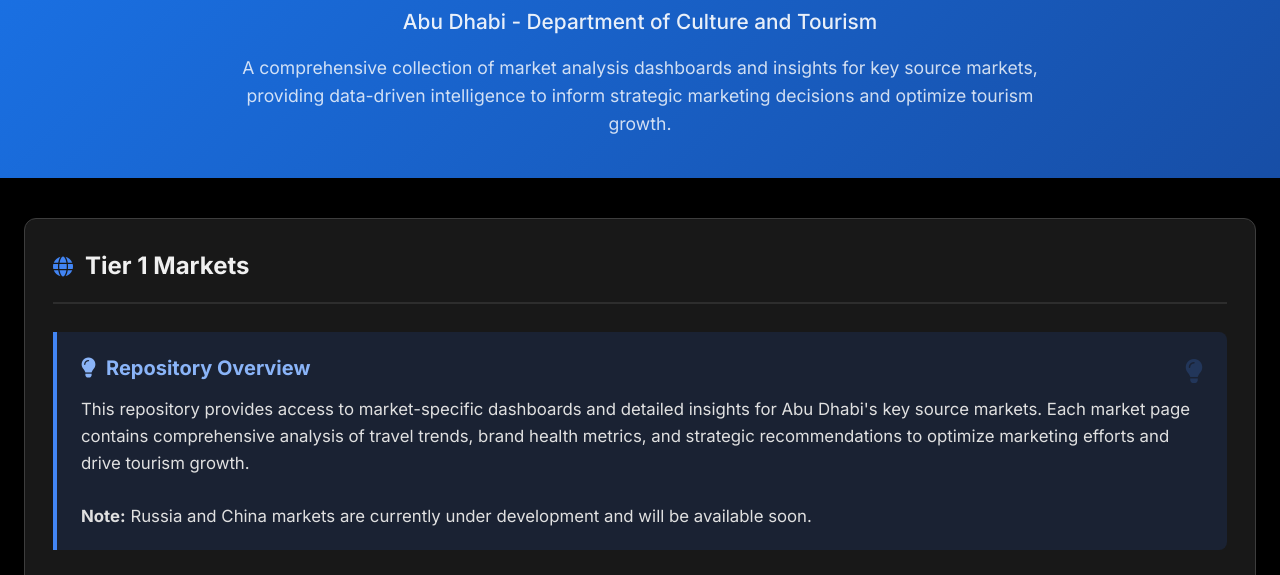
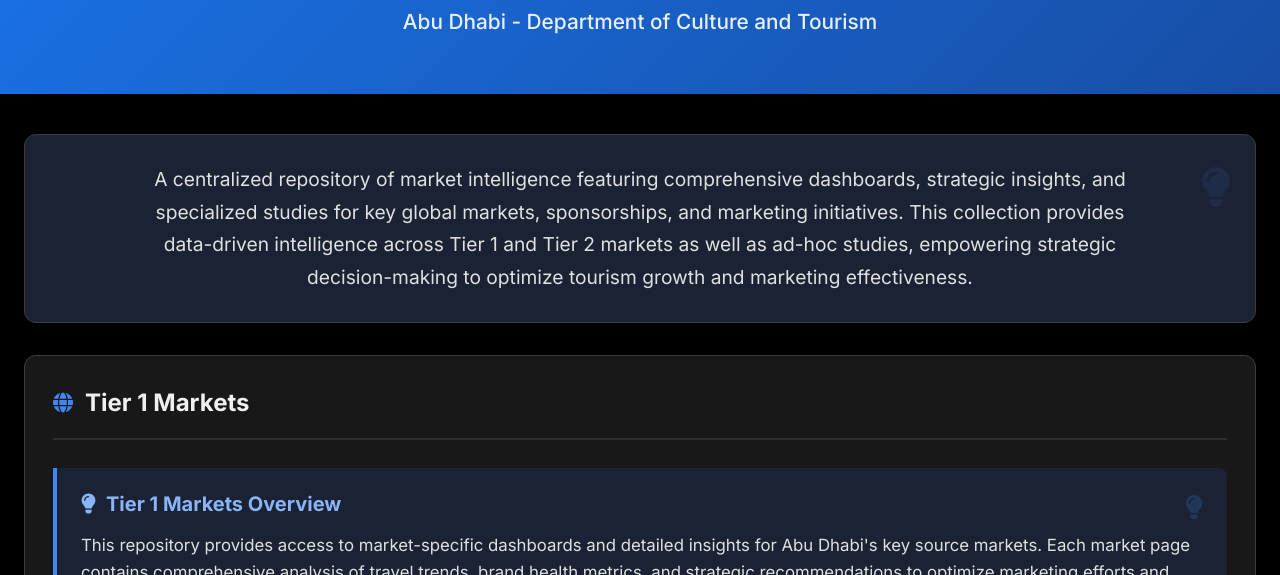
Before and after one commit to studiorns/DCTMarketAnalysisRepository, a plain HTML site: page index.html in a window 1280 px wide. Shown: the part 151-726 px from the top of the page. Drawn offline with Linux system fonts and the light colour scheme.

Commit message:
Add files via upload

```diff
--- a/index.html
+++ b/index.html
@@ -129,6 +129,39 @@
             font-size: 1.1rem;
             margin: 0 auto;
             opacity: 0.8;
+        }
+
+        .summary-section {
+            background-color: var(--primary-light);
+            border-radius: var(--radius-md);
+            padding: 28px 32px;
+            margin-bottom: 32px;
+            box-shadow: var(--shadow);
+            border: 1px solid var(--gray-300);
+            position: relative;
+            overflow: hidden;
+        }
+
+        .summary-section::before {
+            content: '\f0eb';
+            font-family: 'Font Awesome 6 Free';
+            font-weight: 900;
+            position: absolute;
+            top: 20px;
+            right: 24px;
+            font-size: 2.5rem;
+            color: var(--primary);
+            opacity: 0.1;
+        }
+
+        .summary-text {
+            font-size: 1.2rem;
+            line-height: 1.7;
+            color: var(--gray-800);
+            margin: 0;
+            text-align: center;
+            max-width: 1000px;
+            margin: 0 auto;
         }
 
         .dashboard-section {
@@ -443,16 +476,18 @@
             </div>
             <h1>Market Analysis Repository</h1>
             <div class="subtitle">Abu Dhabi - Department of Culture and Tourism</div>
-            <p class="description">A comprehensive collection of market analysis dashboards and insights for key source markets, providing data-driven intelligence to inform strategic marketing decisions and optimize tourism growth.</p>
         </div>
     </header>
 
     <div class="container">
+        <div class="summary-section">
+            <p class="summary-text">A centralized repository of market intelligence featuring comprehensive dashboards, strategic insights, and specialized studies for key global markets, sponsorships, and marketing initiatives. This collection provides data-driven intelligence across Tier 1 and Tier 2 markets as well as ad-hoc studies, empowering strategic decision-making to optimize tourism growth and marketing effectiveness.</p>
+        </div>
         <div class="dashboard-section">
             <h2><i class="fas fa-globe"></i> Tier 1 Markets</h2>
 
             <div class="insight-summary">
-                <h3><i class="fas fa-lightbulb"></i> Repository Overview</h3>
+                <h3><i class="fas fa-lightbulb"></i> Tier 1 Markets Overview</h3>
                 <p>This repository provides access to market-specific dashboards and detailed insights for Abu Dhabi's key source markets. Each market page contains comprehensive analysis of travel trends, brand health metrics, and strategic recommendations to optimize marketing efforts and drive tourism growth.<br><br><strong>Note:</strong> Russia and China markets are currently under development and will be available soon.</p>
             </div>
 
@@ -599,6 +634,24 @@
                             <i class="fas fa-chart-line"></i> Dashboard
                         </a>
                         <a href="https://studiorns.github.io/USIsights/" class="link-button insights-link">
+                            <i class="fas fa-lightbulb"></i> Insights
+                        </a>
+                    </div>
+                </div>
+
+                <!-- United Arab Emirates -->
+                <div class="market-card">
+                    <div class="market-header">
+                        <div class="flag-container">
+                            <img src="united-arab-emirates.png" alt="UAE Flag">
+                        </div>
+                        <div class="market-name">United Arab Emirates</div>
+                    </div>
+                    <div class="market-links">
+                        <a href="https://studiorns.github.io/Domestic.BHT.DataViz/" class="link-button dashboard-link">
+                            <i class="fas fa-chart-line"></i> Dashboard
+                        </a>
+                        <a href="https://studiorns.github.io/Domestic.BHT.Report/" class="link-button insights-link">
                             <i class="fas fa-lightbulb"></i> Insights
                         </a>
                     </div>
@@ -899,7 +952,7 @@
                         <div class="flag-container">
                             <img src="basketball.png" alt="Basketball">
                         </div>
-                        <div class="market-name">Boston Celtics</div>
+                        <div class="market-name">Boston Celtics Sponsorship</div>
                     </div>
                     <div class="market-links">
                         <a href="https://studiorns.github.io/BostonCeltics/" class="link-button dashboard-link">
```
Also changed, not shown: united-arab-emirates.png (added).
